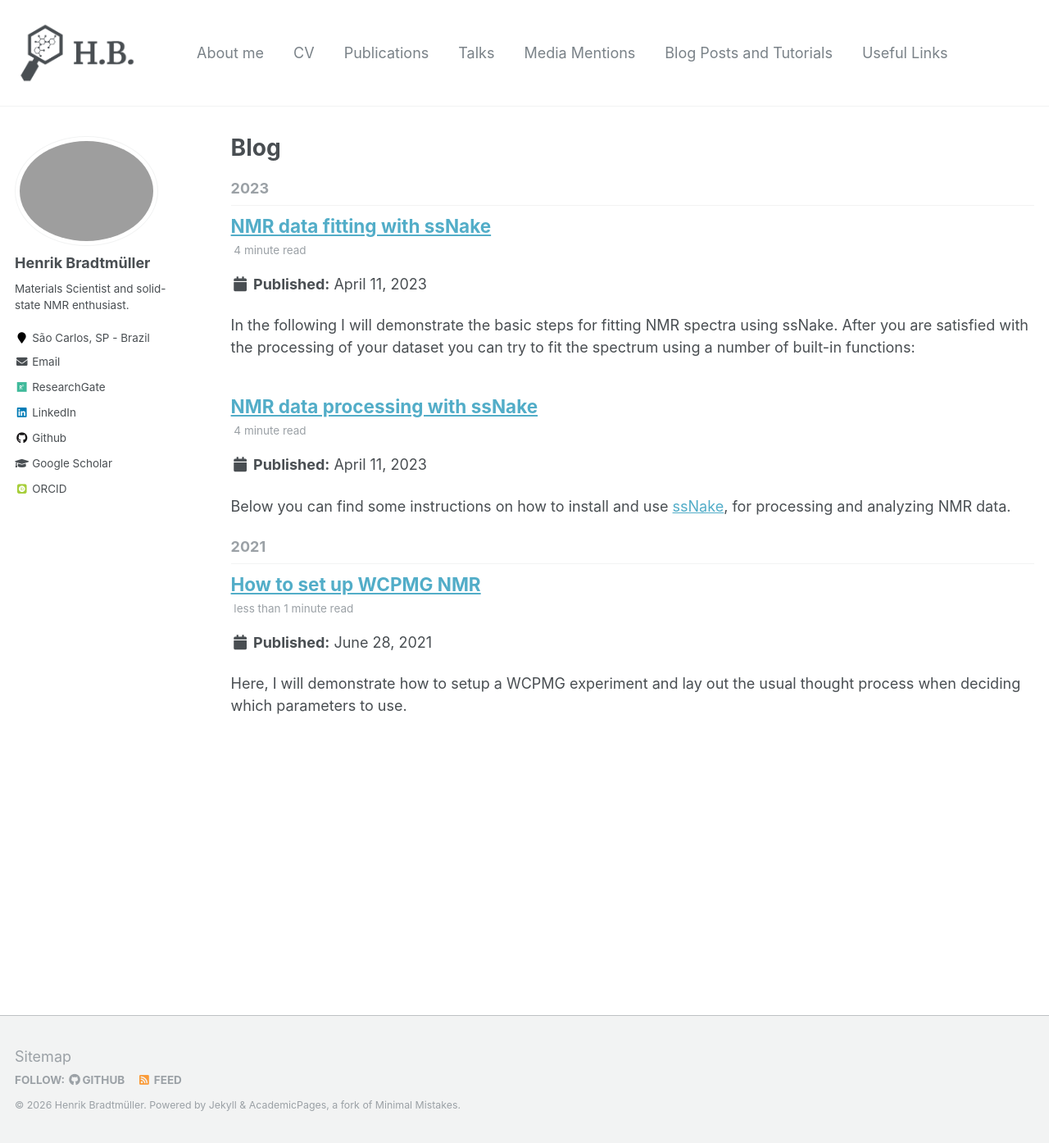
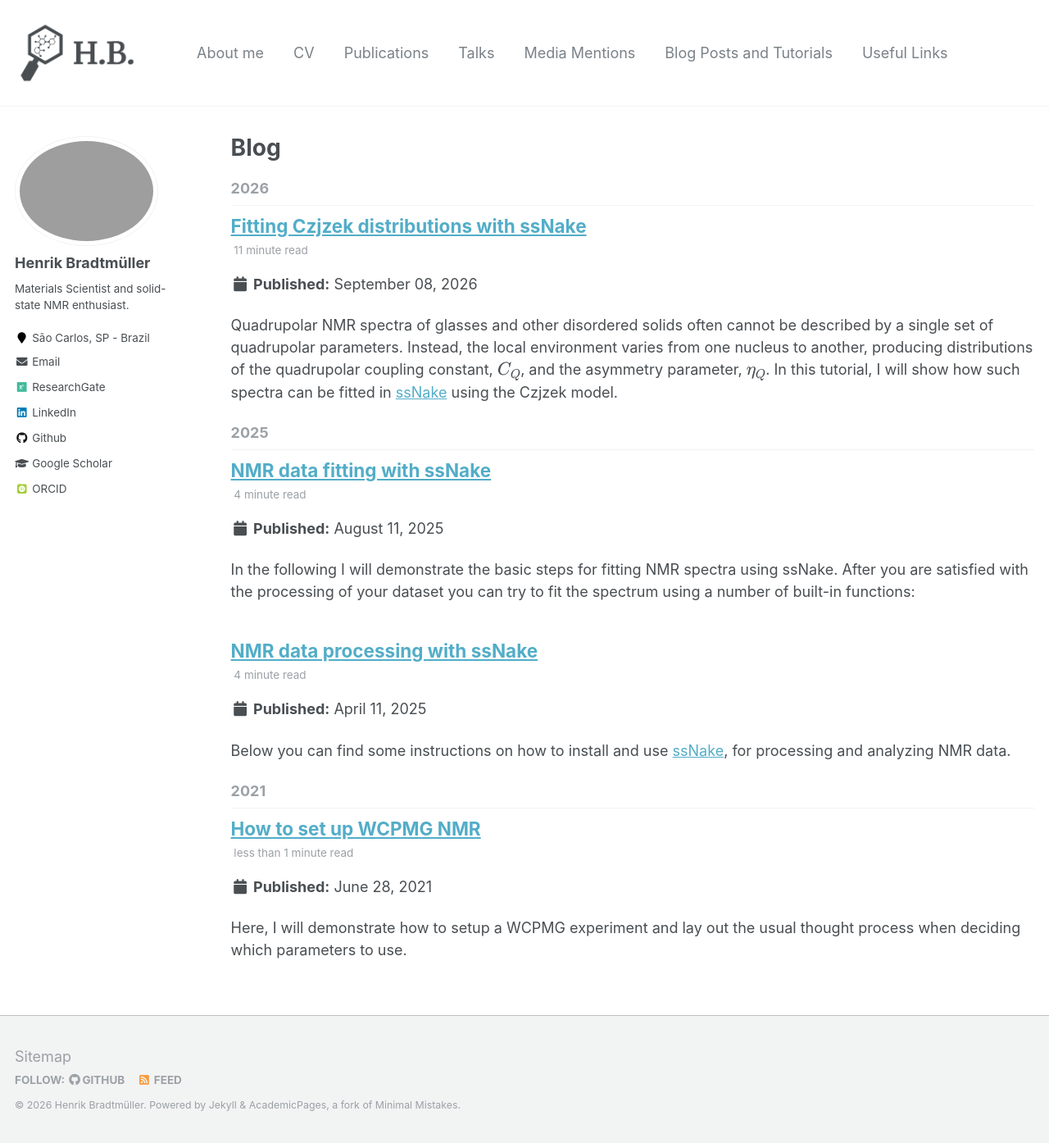
Before and after one commit to hbrmn/hbrmn.github.io, a Jekyll site: the page built from _pages/blog.html, in a window 1280 px wide and 1394 px high. Shown: the whole window at 82% size. Built offline with Jekyll 4.4.1, drawn with Linux system fonts in a browser that asks for light colours; some web fonts are replaced; formulas are drawn with MathJax 3; some of the changed lines change nothing that is shown.

Commit message:
Update of Tutorials

```diff
--- a/_posts/2021-06-28-ssNake-howto.md
+++ b/_posts/2021-06-28-ssNake-howto.md
@@ -1,6 +1,6 @@
 ---
 title: 'NMR data processing with ssNake'
-date: 2023-04-11
+date: 2025-04-11
 permalink: /posts/2021/08/2021-06-28-ssnake-howto-processing/
   - NMR
   - processing
--- a/_posts/2023-04-11-ssNake-fitting.md
+++ b/_posts/2023-04-11-ssNake-fitting.md
@@ -1,6 +1,6 @@
 ---
 title: 'NMR data fitting with ssNake'
-date: 2023-04-11
+date: 2025-08-11
 permalink: /posts/2021/08/2023-04-11-ssnake-howto-fit/
   - NMR
   - fitting
--- /dev/null
+++ b/_posts/2026-02-15-ssNake-Czjzek-fitting-draft.md
@@ -0,0 +1,163 @@
+---
+title: 'Fitting Czjzek distributions with ssNake'
+date: 2026-09-08
+permalink: /posts/2026/09/ssnake-czjzek-fitting/
+tags:
+  - NMR
+  - ssNake
+  - fitting
+  - quadrupolar NMR
+  - Czjzek
+---
+
+Quadrupolar NMR spectra of glasses and other disordered solids often cannot be described by a single set of quadrupolar parameters. Instead, the local environment varies from one nucleus to another, producing distributions of the quadrupolar coupling constant, $C_Q$, and the asymmetry parameter, $\eta_Q$. In this tutorial, I will show how such spectra can be fitted in [ssNake](https://gitlab.science.ru.nl/mrrc/nmrzoo/ssnake) using the Czjzek model.
+
+The tutorial starts from an already processed spectrum. If your data still require Fourier transformation, phasing, or other basic processing, first see my tutorial on [NMR data processing with ssNake](/posts/2021/08/2021-06-28-ssnake-howto-processing/).
+
+## What does a Czjzek fit describe?
+
+A conventional quadrupolar simulation assigns one $C_Q$ and one $\eta_Q$ value to each site. This is often suitable for a well-defined crystallographic environment but is usually too restrictive for a disordered material.
+
+The standard Czjzek model instead describes a statistical distribution of electric-field-gradient tensors around an environment that would be symmetric before disorder is introduced. Its principal adjustable parameter is $\sigma$, which controls the width of the distribution. A larger $\sigma$ generally produces a broader distribution of $C_Q$ values.
+
+The extended Czjzek model adds a non-zero, locally ordered contribution described by $C_Q^0$ and $\eta_Q^0$. It is therefore useful when the underlying site is already asymmetric and structural disorder produces an additional distribution around that environment.
+
+This distinction matters: the standard and extended models are not merely two different mathematical lineshapes. They represent different assumptions about the local structure, and the more complicated model should only be used when it is justified by the data and by chemical knowledge of the sample.
+
+<!-- SCREENSHOT 01: Optional schematic or ssNake comparison showing a single quadrupolar pattern, a standard Czjzek distribution, and an extended Czjzek distribution. -->
+
+## Load and prepare the spectrum
+
+Open the dataset `Czjzek_example` using `File --> Open`. Since this example has already been processed in TopSpin, only a few preparatory steps are required.
+
+First, apply a baseline correction using `Tools --> Baseline Correction`. Exclude the signal-containing regions from the baseline fit and check that the correction does not remove broad spectral intensity. This is particularly important for disordered quadrupolar spectra, because a slowly varying part of the true lineshape can easily be mistaken for baseline curvature.
+
+Next, normalize the spectrum using `Matrix --> Normalize`. Normalization is not required by the Czjzek model, but it keeps the component integrals at manageable values and makes it easier to compare different trial fits. Finally, set the horizontal axis to ppm in the `Axis` tab if it is not already displayed in ppm.
+
+<!-- SCREENSHOT 02: The loaded and baseline-corrected Czjzek_example spectrum. Show the dataset name and ppm axis. Suggested filename: /images/ssNake-czjzek/Czjzek-spectrum-prepared.jpg -->
+
+Before fitting, note the experimental conditions that determine the simulated lineshape:
+
+- the observed nucleus and its spin quantum number;
+- the magnetic field or Larmor frequency;
+- whether the experiment was static or recorded under MAS;
+- the MAS frequency;
+- whether satellite transitions and spinning sidebands must be included.
+
+Most of this information is normally read from the dataset, but it is worth checking before generating a library. An incorrect field or MAS frequency may still produce a visually plausible fit with physically incorrect parameters.
+
+## Open the Czjzek fitting panel
+
+Choose `Fitting --> Czjzek`. The fitting panel appears below the spectrum. As in the other ssNake fitting routines, the left side contains the simulation, fitting, preference, exclusion, and export controls. The right side contains the parameters of the current fit component.
+
+Remember that a checked box fixes the corresponding parameter, whereas an unchecked box allows it to vary during fitting. This is easy to overlook and is one of the most common reasons for an apparently unresponsive fit.
+
+<!-- SCREENSHOT 03: Czjzek selected in the Fitting menu and the complete fitting panel visible. Suggested filename: /images/ssNake-czjzek/Czjzek-fitting-window.jpg -->
+
+The most important component parameters are:
+
+| Parameter | Meaning | Practical starting point |
+| --- | --- | --- |
+| `Pos` | Isotropic chemical-shift position of the site | Place it near the expected isotropic shift, not necessarily at the observed maximum of a second-order quadrupolar lineshape |
+| `Integral` | Scale or area of the component | Use a value comparable to the normalized experimental intensity and refine it during fitting |
+| $\sigma$ | Width of the Czjzek distribution | Start with a moderate value and adjust it by simulation before fitting |
+| `Lorentz` / `Gauss` | Additional homogeneous or inhomogeneous broadening | Keep small initially; excessive broadening can conceal an unsuitable quadrupolar distribution |
+| $C_Q^0$ | Ordered quadrupolar contribution in the extended model | Use a chemically reasonable value from a related crystalline or less-disordered material |
+| $\eta_Q^0$ | Asymmetry of the ordered contribution in the extended model | Restrict it to the physical interval from 0 to 1 |
+
+## Generate the quadrupolar library
+
+Czjzek fitting requires an additional step that is not needed for a simple Lorentzian or Gaussian fit. ssNake first calculates a library of quadrupolar powder patterns over a grid of $C_Q$ and $\eta_Q$ values. During simulation and fitting, these patterns are combined with weights defined by the selected Czjzek distribution. Pre-calculating the library makes the iterative fit much faster.
+
+Click `Library` in the fitting panel. In the library window, check the experimental settings and define the $C_Q$–$\eta_Q$ grid. For an MAS spectrum, choose the finite-MAS option, enter the experimental spinning frequency, and include enough spinning sidebands to cover all sidebands visible in the experimental spectral window. A static spectrum or a spectrum containing only the central transition requires different settings.
+
+<!-- SCREENSHOT 04: Library-generation window with the experimental settings and CQ/eta grid highlighted. Suggested filename: /images/ssNake-czjzek/Czjzek-library-settings.jpg -->
+
+There is a trade-off when choosing the grid. A broad and finely spaced grid is more flexible and accurate, but requires more time and memory. A grid that is too narrow truncates the distribution and can bias the fitted value of $\sigma$. As a useful rule of thumb, the maximum $C_Q$ should reach approximately $4\sigma$ for the largest distribution width that the fit is likely to explore. This is a starting criterion rather than a substitute for inspecting the distribution.
+
+Click `Show` to display the distribution weights on the current $C_Q$–$\eta_Q$ grid. The intensity should decay well before it reaches the upper $C_Q$ boundary. If the contours are cut off at the edge, increase the maximum $C_Q$ and generate the library again.
+
+<!-- SCREENSHOT 05: A Czjzek weight distribution that fits comfortably inside the selected grid. Suggested filename: /images/ssNake-czjzek/Czjzek-library-valid.jpg -->
+
+<!-- SCREENSHOT 06: Optional comparison showing a distribution cut off by an inadequate CQ range. This would make the warning much easier to understand. Suggested filename: /images/ssNake-czjzek/Czjzek-library-truncated.jpg -->
+
+Once the experimental settings and grid are satisfactory, click `Generate`. Library generation may take some time. When it is complete, close the library window and return to the fitting panel.
+
+## Simulate before fitting
+
+It is tempting to click `Fit` immediately, but first obtaining a reasonable manual simulation makes the optimization faster and more reliable. Set an approximate `Pos`, `Integral`, and $\sigma$, and then click `Sim`.
+
+Adjust one parameter at a time and simulate again:
+
+- use `Pos` mainly to align the calculated and experimental spectra;
+- use $\sigma$ to adjust the extent and character of the quadrupolar distribution;
+- use `Integral` to match the overall intensity;
+- add only as much Lorentzian or Gaussian broadening as is needed to reproduce broadening not already described by the quadrupolar model.
+
+The goal at this stage is not a perfect match. It is to place the optimizer in a physically sensible region of parameter space.
+
+<!-- SCREENSHOT 07: First trial simulation overlaid with the experimental spectrum. Suggested filename: /images/ssNake-czjzek/Czjzek-first-simulation.jpg -->
+
+If you substantially increase $\sigma$, return to the `Library` window and click `Show` again. The library that was suitable for the starting value may no longer cover the distribution. If necessary, widen the $C_Q$ range and regenerate it before fitting.
+
+## Fit with the standard Czjzek model
+
+Decide which parameters should be optimized and uncheck their boxes. In a first round, it is usually sensible to vary only `Pos`, `Integral`, and $\sigma$, while keeping less important broadening parameters fixed. Click `Fit` and inspect the fitted spectrum and residual.
+
+If the fit is stable, the broadening terms can be released in a later round. This staged approach reduces correlations between $\sigma$, Gaussian broadening, and Lorentzian broadening. Allowing all parameters to vary from the beginning may improve the numerical residual while making the physical interpretation less reliable.
+
+<!-- SCREENSHOT 08: Result of the standard Czjzek fit, including experimental spectrum, total fit, component, and residual. Suggested filename: /images/ssNake-czjzek/Czjzek-standard-fit.jpg -->
+
+Do not judge the result from the RMSD alone. Look for systematic deviations in the central-transition edges, shoulders, and spinning sidebands. A residual with a clear lineshape indicates that the model is missing something, even when its numerical value appears small.
+
+## When should the extended Czjzek model be used?
+
+If the standard Czjzek distribution cannot reproduce the characteristic edges or sideband shapes, and there is a structural reason to expect an already asymmetric underlying environment, change `Type` from the standard to the extended Czjzek model. This activates $C_Q^0$ and $\eta_Q^0$.
+
+Choose physically motivated starting values. Parameters obtained for a related crystalline phase, an ordered analogue, or a less-disordered sample are often more useful than arbitrary guesses. Start by fixing $\eta_Q^0$ if there is not enough information to determine it independently, and release $C_Q^0$ only after a satisfactory manual simulation has been obtained.
+
+Because the extended distribution adds parameters and is computationally more demanding, click `Sim` after each substantial change. A calculation with $\eta_Q^0 \ne 0$ can be particularly slow.
+
+<!-- SCREENSHOT 09: Extended Czjzek controls with CQ0 and etaQ0 highlighted. Suggested filename: /images/ssNake-czjzek/Czjzek-extended-parameters.jpg -->
+
+After changing from the standard to the extended model, $\sigma$ may need to be reduced considerably: part of the width previously assigned to disorder may now be described by the non-zero ordered quadrupolar interaction. Check the distribution in the `Library` window once more, then click `Fit`.
+
+<!-- SCREENSHOT 10: Final extended Czjzek fit and residual. Suggested filename: /images/ssNake-czjzek/Czjzek-extended-fit.jpg -->
+
+## Check that the result is meaningful
+
+Before reporting the fitted parameters, I recommend the following checks:
+
+1. **Inspect the residual.** It should resemble noise rather than a missing spectral component.
+2. **Recheck the library limits.** The fitted distribution must not be truncated at the maximum $C_Q$ value.
+3. **Repeat the fit from different starting values.** Convergence to similar parameters provides more confidence that the result is not a local minimum.
+4. **Test whether all broadening terms are necessary.** Strong correlations between $\sigma$, Gaussian width, and Lorentzian width can make the solution non-unique.
+5. **Compare with chemical expectations.** Values of `Pos`, $C_Q^0$, $\eta_Q^0$, and $\sigma$ should remain physically plausible.
+6. **Prefer the simpler model when it is sufficient.** An improved residual does not by itself justify the additional parameters of an extended Czjzek distribution or a second site.
+
+The fitted integrals should also be interpreted carefully. They are directly quantitative only if the experimental excitation and detection efficiencies are equivalent for the components being compared. This is not automatically guaranteed for broad quadrupolar spectra.
+
+## Export the fit
+
+Use `Export/Import` to save the fitted parameters. To export the experimental spectrum, individual components, total fit, and residual together, choose `Curves to Workspace`. In the newly created workspace, set the axis to ppm and use `File --> Export --> ASCII` or `CSV`.
+
+For a publication-ready image, use `File --> Export --> Figure`. I normally show the experimental spectrum, total fit, individual components, and residual, while stating in the caption whether the standard or extended Czjzek model was used.
+
+<!-- SCREENSHOT 11: Curves-to-Workspace or final figure-export window. Suggested filename: /images/ssNake-czjzek/Czjzek-export.jpg -->
+
+## Summary
+
+The essential steps are:
+
+1. baseline-correct and normalize the processed spectrum;
+2. open `Fitting --> Czjzek`;
+3. generate a quadrupolar library using the correct field and MAS settings;
+4. verify that the $C_Q$–$\eta_Q$ grid contains the complete distribution;
+5. obtain a reasonable manual simulation before fitting;
+6. fit the standard Czjzek model first;
+7. use the extended model only when the spectrum and structural context justify it;
+8. validate the residual, library limits, parameter stability, and physical plausibility before exporting the result.
+
+Further examples are available in the official [ssNake tutorial collection](https://github.com/smeerten/ssnake_tutorials/tree/master/CzjzekFitting). The underlying fitting approach is described in the [ssNake software paper](https://doi.org/10.1016/j.jmr.2019.02.006).
+
+<!-- EDITORIAL NOTE (remove before publication): Replace every SCREENSHOT comment with the corresponding image once the workflow has been repeated with Czjzek_example. Add the actual nucleus, field, MAS rate, library limits, grid density, and final fitted parameters wherever useful. -->
```
